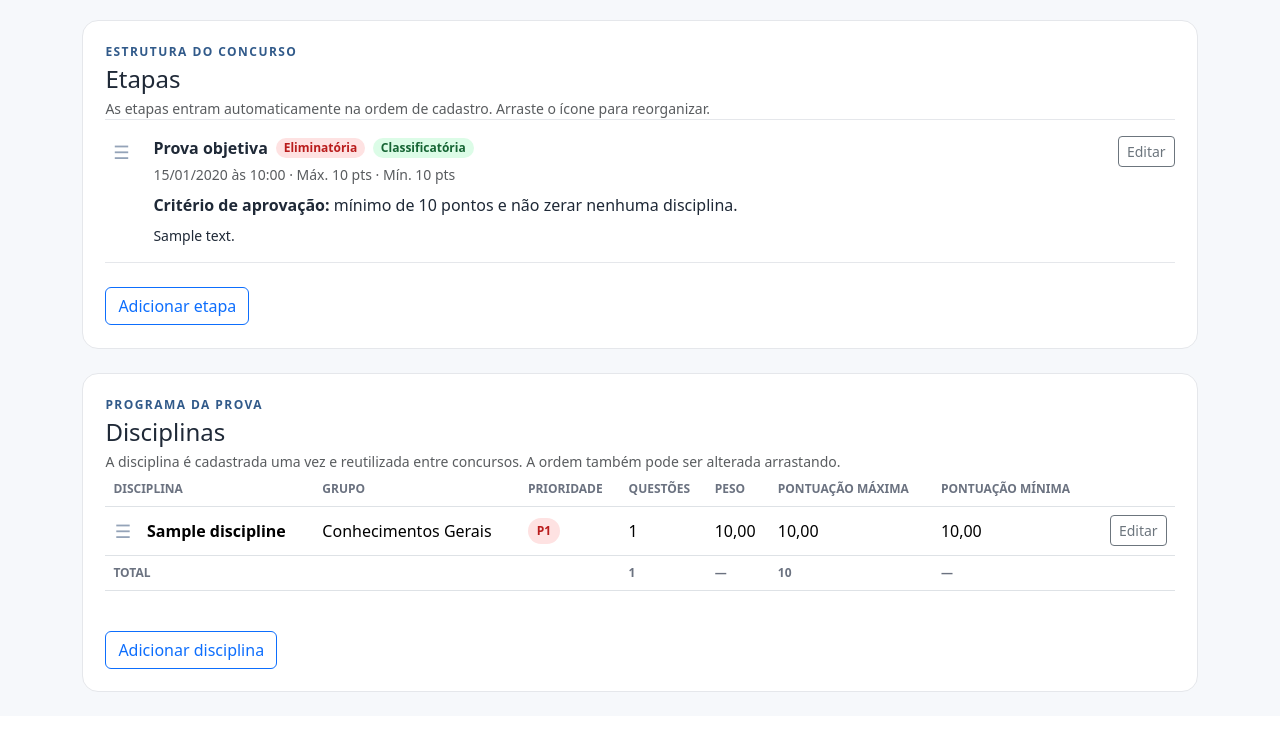
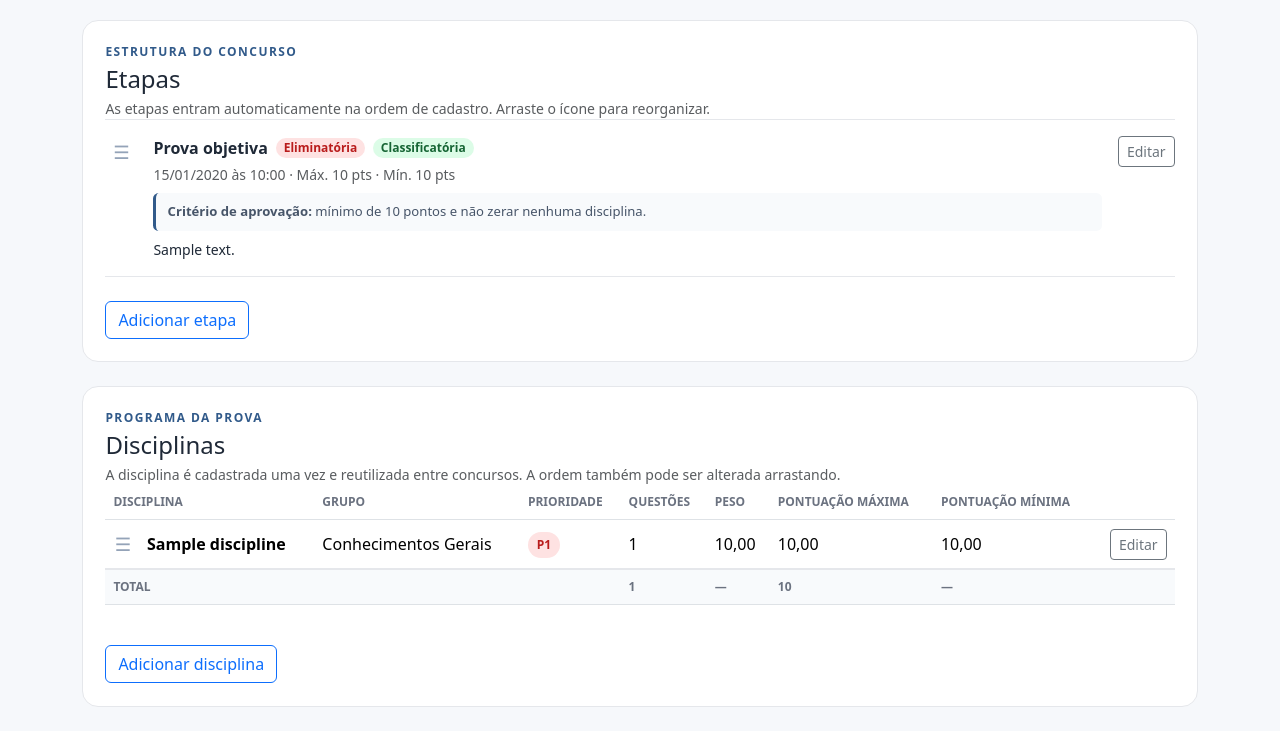
Before and after one commit to clice/concurso-study-manager, a Django app: page /concursos/1/ in a window 1280 px wide. Shown: the part 308-1039 px from the top of the page. Before the commit the page ends 1000 px from the top, so only its background shows below. Run offline with Django 5.2, Linux system fonts and the light colour scheme; data comes from the database, SQL or seed files in the repository; tables that the repository leaves empty hold one stand-in row (values such as "Sample post").

Commit message:
style: add approval and totals presentation

```diff
--- a/static/css/app.css
+++ b/static/css/app.css
@@ -256,3 +256,28 @@ details > summary::-webkit-details-marker {
 .study-table tbody tr.sortable-item.dragging > * {
     background: var(--accent-soft);
 }
+
+
+.approval-rule {
+    background: #f8fafc;
+    border-left: 3px solid var(--accent);
+    border-radius: .35rem;
+    color: #475569;
+    font-size: .82rem;
+    padding: .55rem .7rem;
+}
+
+.badge-soft-warning {
+    background: #fef3c7;
+    color: #92400e;
+}
+
+.study-table .totals-row > * {
+    background: #f8fafc;
+    border-top: 2px solid var(--line);
+    font-weight: 700;
+}
+
+[data-collapsible-form] {
+    scroll-margin-top: 1rem;
+}
```
